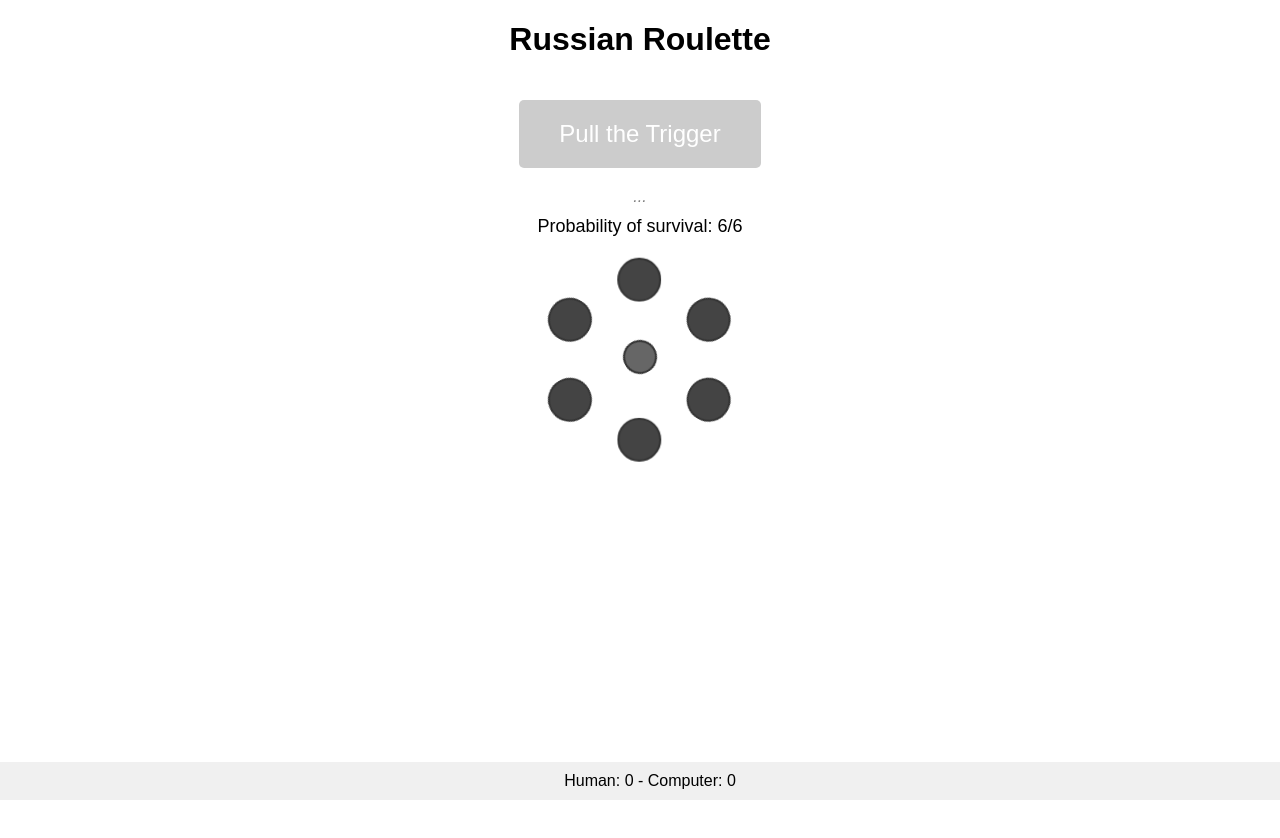
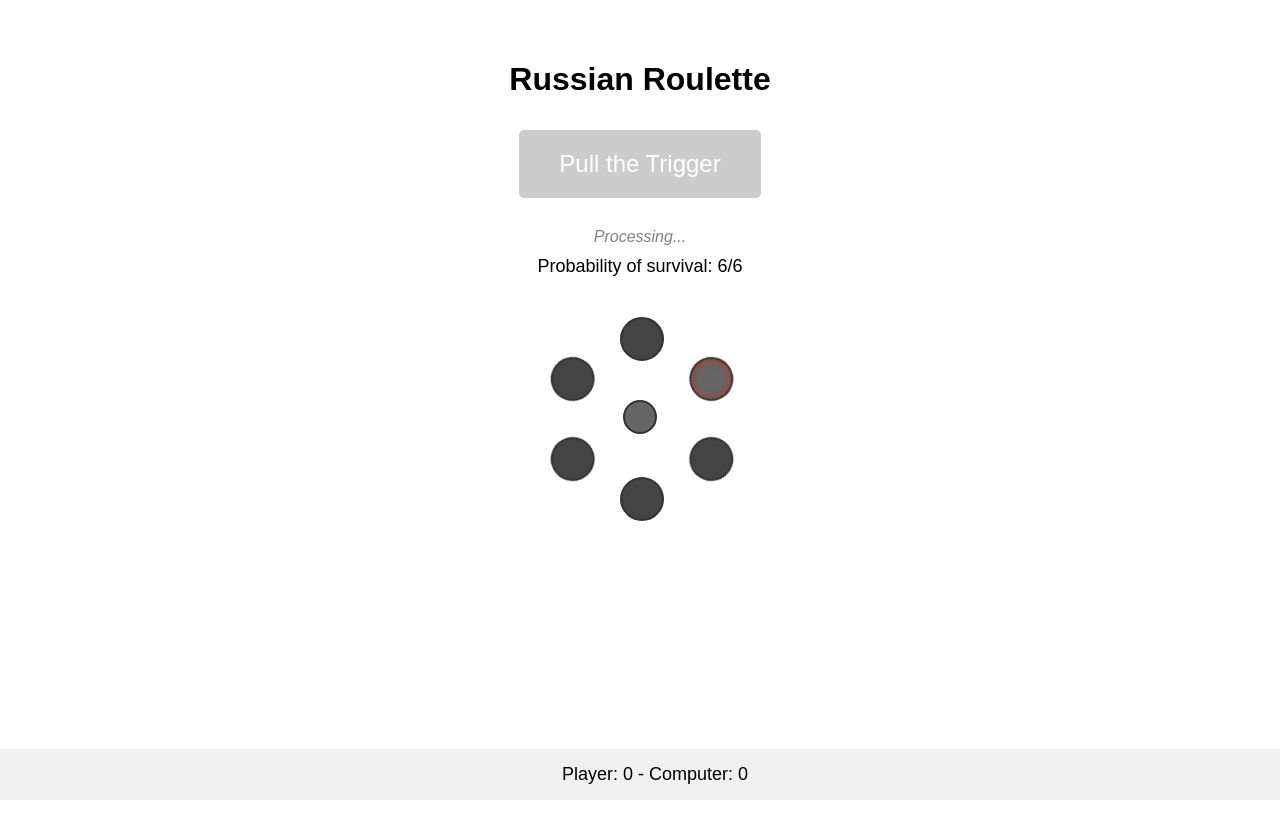
Before and after one commit to evancogan/Roulette, a plain HTML site: page index.html in a window 1280 px wide. Both pictures are taken after a click on the button "Pull the Trigger". Before the commit the page ends 800 px from the top, so only its background shows below. Drawn offline with Linux system fonts and the light colour scheme.

Commit message:
refactored the whole thing with the help of Claude 3.5, todo: fix bullet indicator and polish spinning chamber element

```diff
--- a/index.html
+++ b/index.html
@@ -3,80 +3,106 @@
 <head>
     <meta charset="UTF-8">
     <meta name="viewport" content="width=device-width, initial-scale=1.0">
-    <title>Russian Roulette</title>
+    <title>Russian Roulette Game</title>
     <style>
+        :root {
+            --primary-color: #4CAF50;
+            --secondary-color: #008CBA;
+            --danger-color: #ffcccb;
+            --success-color: #90ee90;
+            --disabled-color: #cccccc;
+            --chamber-color: #444;
+            --pin-color: #666;
+        }
+
         body {
-            font-family: sans-serif;
+            font-family: 'Arial', sans-serif;
             text-align: center;
+            margin: 0;
+            padding: 20px;
+            min-height: 100vh;
             transition: background-color 0.5s ease;
         }
-        button {
+
+        .container {
+            max-width: 800px;
+            margin: 0 auto;
+            padding: 20px;
+        }
+
+        .button {
             padding: 20px 40px;
             font-size: 24px;
-            margin-top: 20px;
-            background-color: #4CAF50;
+            margin: 10px;
+            background-color: var(--primary-color);
             border: none;
             color: white;
-            text-align: center;
-            text-decoration: none;
-            display: inline-block;
+            border-radius: 5px;
             cursor: pointer;
-            border-radius: 5px;
             transition: background-color 0.3s ease;
         }
-        button:disabled {
-            background-color: #cccccc;
-            cursor: default;
+
+        .button:disabled {
+            background-color: var(--disabled-color);
+            cursor: not-allowed;
         }
-        #result {
-            font-size: 20px;
-            margin-top: 20px;
+
+        .button--reset {
+            background-color: var(--secondary-color);
         }
-        #waiting {
-            display: none;
+
+        .game-info {
+            margin: 20px 0;
+        }
+
+        .result {
+            font-size: 24px;
+            margin: 20px 0;
+            font-weight: bold;
+        }
+
+        .waiting {
             font-style: italic;
             color: gray;
+            display: none;
         }
-        #odds {
+
+        .odds {
             font-size: 18px;
-            margin-top: 10px;
+            margin: 10px 0;
         }
-        footer {
+
+        .score-board {
             position: fixed;
             left: 0;
             bottom: 0;
             width: 100%;
             background-color: #f0f0f0;
-            text-align: center;
-            padding: 10px;
-            font-size: 16px;
+            padding: 15px;
+            font-size: 18px;
         }
-        .green-bg {
-            background-color: #90ee90;
-        }
-        .red-bg {
-            background-color: #ffcccb;
-        }
-        .revolver-wrapper {
+
+        /* Revolver Styles */
+        .revolver {
             perspective: 1000px;
-            margin: 20px auto;
+            margin: 40px auto;
             width: 200px;
             height: 200px;
         }
 
-        .revolver-chamber {
-            width: 200px;
-            height: 200px;
+        .revolver__cylinder {
+            width: 100%;
+            height: 100%;
             position: relative;
             transform-style: preserve-3d;
-            animation: none;
+            transition: transform 0.3s ease;
         }
 
         .chamber {
             position: absolute;
             width: 40px;
             height: 40px;
-            background: #444;
+            background: var(--chamber-color);
             border-radius: 50%;
             border: 2px solid #333;
             left: 50%;
@@ -84,19 +110,18 @@
             margin: -20px 0 0 -20px;
         }
 
-        /* Chamber positions with chamber1 at 12 o'clock */
-        .chamber1 { transform: rotate(0deg) translateY(-80px); }
-        .chamber2 { transform: rotate(60deg) translateY(-80px); }
-        .chamber3 { transform: rotate(120deg) translateY(-80px); }
-        .chamber4 { transform: rotate(180deg) translateY(-80px); }
-        .chamber5 { transform: rotate(240deg) translateY(-80px); }
-        .chamber6 { transform: rotate(300deg) translateY(-80px); }
+        .chamber--1 { transform: rotate(0deg) translateY(-80px); }
+        .chamber--2 { transform: rotate(60deg) translateY(-80px); }
+        .chamber--3 { transform: rotate(120deg) translateY(-80px); }
+        .chamber--4 { transform: rotate(180deg) translateY(-80px); }
+        .chamber--5 { transform: rotate(240deg) translateY(-80px); }
+        .chamber--6 { transform: rotate(300deg) translateY(-80px); }
 
         .center-pin {
             position: absolute;
             width: 30px;
             height: 30px;
-            background: #666;
+            background: var(--pin-color);
             border-radius: 50%;
             top: 50%;
             left: 50%;
@@ -105,236 +130,261 @@
             z-index: 1;
         }
 
-        @keyframes spin {
-            0% { transform: rotate(0deg); }
-            100% { transform: rotate(3600deg); }
-        }
-
-        .spinning {
-            animation: spin 2s cubic-bezier(0.1, 0.7, 0.5, 1);
-        }
-
         .chamber.active {
-            background: #666;
+            background: var(--pin-color);
             box-shadow: inset 0 0 10px rgba(255, 0, 0, 0.5);
         }
 
         .chamber.empty {
             background: #333;
         }
-        @keyframes dimLight {
-            0% { filter: brightness(1); }
-            50% { filter: brightness(0.7); }
-            100% { filter: brightness(1); }
 
+        .spinning {
+            animation: spin 0.3s cubic-bezier(0.4, 0.0, 0.2, 1);
         }
+
+        @keyframes spin {
+            from { transform: rotate(0deg); }
+            to { transform: rotate(60deg); }
+        }
+
+        .bg-success { background-color: var(--success-color); }
+        .bg-danger { background-color: var(--danger-color); }
     </style>
 </head>
 <body>
-    <h1>Russian Roulette</h1>
-    <button id="spinButton" onclick="spin()">Pull the Trigger</button>
-    <button id="resetButton" onclick="resetGame()" style="display: none; background-color: #008CBA;">Reset Table</button>
-    <div id="result"></div>
-    <div id="waiting">...</div>
-    <div id="odds">Probability of survival: 100.00%</div>
-    <div class="revolver-wrapper">
-        <div class="revolver-chamber">
-            <div class="chamber chamber1"></div>
-            <div class="chamber chamber2"></div>
-            <div class="chamber chamber3"></div>
-            <div class="chamber chamber4"></div>
-            <div class="chamber chamber5"></div>
-            <div class="chamber chamber6"></div>
-            <div class="center-pin"></div>
+    <div class="container">
+        <h1>Russian Roulette</h1>
+        <div class="game-controls">
+            <button id="spinButton" class="button">Pull the Trigger</button>
+            <button id="resetButton" class="button button--reset" style="display: none;">Reset Game</button>
+        </div>
+
+        <div id="result" class="result"></div>
+        <div id="waiting" class="waiting">Processing...</div>
+        <div id="odds" class="odds">Probability of survival: 100%</div>
+
+        <div class="revolver">
+            <div class="revolver__cylinder">
+                <div class="chamber chamber--1"></div>
+                <div class="chamber chamber--2"></div>
+                <div class="chamber chamber--3"></div>
+                <div class="chamber chamber--4"></div>
+                <div class="chamber chamber--5"></div>
+                <div class="chamber chamber--6"></div>
+                <div class="center-pin"></div>
+            </div>
+        </div>
+
+        <div class="score-board">
+            Player: <span id="humanScore">0</span> - Computer: <span id="computerScore">0</span>
         </div>
     </div>
-    <footer>Human: <span id="humanScore">0</span> - Computer: <span id="computerScore">0</span></footer>
 
     <script>
-        let spinButton = document.getElementById('spinButton');
-        let resetButton = document.getElementById('resetButton');
-        let resultDiv = document.getElementById('result');
-        let waitingDiv = document.getElementById('waiting');
-        let oddsDiv = document.getElementById('odds');
-        let humanScoreSpan = document.getElementById('humanScore');
-        let computerScoreSpan = document.getElementById('computerScore');
-        let body = document.body;
-        let humanScore = 0;
-        let computerScore = 0;
-
-        let spinSound = new Audio('spin.mp3');
-        let gunshotSound = new Audio('gunshot.mp3');
-        let takeSound = new Audio('take.mp3');
-        let heartbeatSound = new Audio('heartbeat.mp3');
-        let clickSound = new Audio('click.mp3');
-
-        let safeMessages = [
-            "Phew...",
-            "Safe, for now...",
-            "A close call!",
-            "One more, and it would have...",
-            "Lucky you!",
-            "Still breathing.",
-            "Luckiest person alive.",
-            "You're dancing with death."
-        ];
-        let spinSoundPlayed = false; // Flag to check if spin sound has been played
-        let currentRotation = 0;
-
-        function updateOddsText(text) {
-            oddsDiv.textContent = text;
-        }
-
-        function updateOdds() {
-            let remainingChambers = 6 - chamber; // Six bullets
-            let probabilityFraction = `${remainingChambers}/6`;
-            updateOddsText(`Probability of survival: ${probabilityFraction}`);
-        }
-
-        function spin() {
-            if (gameOver) return;
-
-            const revolverChamber = document.querySelector('.revolver-chamber');
-            spinButton.disabled = true;
-            waitingDiv.style.display = "block";
-            resultDiv.textContent = "";
-            body.classList.remove("green-bg", "red-bg");
-
-            if (!spinSoundPlayed) {
-                // Calculate initial rotation to align bullet with firing position
-                currentRotation = ((6 - bulletChamber) * 60) % 360;
-                revolverChamber.style.transform = `rotate(${currentRotation}deg)`;
-                revolverChamber.classList.remove('spinning');
-                void revolverChamber.offsetWidth;
-                revolverChamber.classList.add('spinning');
-                spinSound.play();
-                spinSoundPlayed = true;
-
-                // Clear all visual indicators after spin starts
-                setTimeout(() => {
-                    document.querySelectorAll('.chamber').forEach(ch => {
-                        ch.classList.remove('active', 'empty');
-                    });
-                }, 100); // Short delay to ensure spin animation has started
-            } else {
-                // Rotate one chamber clockwise
-                currentRotation = (currentRotation + 60) % 360;
-                revolverChamber.style.transform = `rotate(${currentRotation}deg)`;
+        class RouletteGame {
+            constructor() {
+                this.initializeElements();
+                this.initializeAudio();
+                this.initializeGameState();
+                this.setupEventListeners();
+                this.resetGame();
             }
 
-            heartbeatSound.play();
+            initializeElements() {
+                this.elements = {
+                    spinButton: document.getElementById('spinButton'),
+                    resetButton: document.getElementById('resetButton'),
+                    result: document.getElementById('result'),
+                    waiting: document.getElementById('waiting'),
+                    odds: document.getElementById('odds'),
+                    humanScore: document.getElementById('humanScore'),
+                    computerScore: document.getElementById('computerScore'),
+                    revolver: document.querySelector('.revolver__cylinder')
+                };
+            }
 
-            setTimeout(() => {
-                chamber++;
-                updateChamberVisuals();
-                updateOdds();
+            initializeAudio() {
+                this.sounds = {
+                    spin: new Audio('spin.mp3'),
+                    gunshot: new Audio('gunshot.mp3'),
+                    take: new Audio('take.mp3'),
+                    heartbeat: new Audio('heartbeat.mp3'),
+                    click: new Audio('click.mp3')
+                };
+            }
 
-                if (chamber === bulletChamber) {
-                    resultDiv.textContent = "BANG! You lose!";
-                    gunshotSound.play();
-                    body.classList.add("red-bg");
-                    computerScore++;
-                    computerScoreSpan.textContent = computerScore;
-                    gameOver = true;
-                    spinButton.style.display = "none";
-                    resetButton.style.display = "inline-block";
+            initializeGameState() {
+                this.state = {
+                    chamber: 0,
+                    bulletChamber: 1,
+                    gameOver: false,
+                    currentRotation: 0,
+                    spinSoundPlayed: false,
+                    scores: {
+                        human: 0,
+                        computer: 0
+                    }
+                };
+
+                this.messages = [
+                    "Lucky escape!",
+                    "Still breathing...",
+                    "Close call!",
+                    "You survive... for now",
+                    "The chamber was empty",
+                    "Living on the edge"
+                ];
+            }
+
+            setupEventListeners() {
+                this.elements.spinButton.addEventListener('click', () => this.spin());
+                this.elements.resetButton.addEventListener('click', () => this.resetGame());
+            }
+
+            updateOdds() {
+                const remainingChambers = 6 - this.state.chamber;
+                this.elements.odds.textContent =
+                    `Probability of survival: ${remainingChambers}/6`;
+            }
+
+            async spin() {
+                if (this.state.gameOver) return;
+
+                this.elements.spinButton.disabled = true;
+                this.elements.waiting.style.display = "block";
+                this.elements.result.textContent = "";
+                document.body.classList.remove("bg-success", "bg-danger");
+
+                await this.animateSpinAndWait();
+                this.state.chamber++;
+                this.updateChamberVisuals();
+                this.updateOdds();
+
+                if (this.state.chamber === this.state.bulletChamber) {
+                    this.handleLoss();
                 } else {
-                    clickSound.play(); // Play click sound
-                    let randomIndex = Math.floor(Math.random() * safeMessages.length);
-                    resultDiv.textContent = safeMessages[randomIndex];
-                    body.classList.add("green-bg");
-                    spinButton.textContent = "Wait..."; // Change button text to "Wait..."
-                    setTimeout(computerTurn, 3000); // Delay before computer's turn
+                    this.handleSurvival();
                 }
-                waitingDiv.style.display = "none";
-            }, 4000);
-        }
+            }
 
-        function computerTurn() {
-            if (gameOver) return;
+            async animateSpinAndWait() {
+                this.elements.revolver.classList.remove('spinning');
+                void this.elements.revolver.offsetWidth;
+                this.elements.revolver.classList.add('spinning');
 
-            takeSound.play(); // Play take sound
-            spinButton.disabled = true;
-            spinButton.textContent = "Wait..."; // Change button text to "Wait..."
-            waitingDiv.style.display = "block";
-            resultDiv.textContent = "Computer's turn...";
-            body.classList.remove("green-bg", "red-bg");
-            updateOdds();
+                if (!this.state.spinSoundPlayed) {
+                    this.sounds.spin.play();
+                    this.state.spinSoundPlayed = true;
+                }
 
-            setTimeout(() => {
-                chamber++;
-                updateChamberVisuals();
-                updateOdds();
+                this.sounds.heartbeat.play();
 
-                if (chamber === bulletChamber) {
-                    resultDiv.textContent = "BANG! Computer loses!";
-                    gunshotSound.play();
-                    body.classList.add("red-bg");
-                    humanScore++;
-                    humanScoreSpan.textContent = humanScore;
-                    gameOver = true;
-                    spinButton.style.display = "none";
-                    resetButton.style.display = "inline-block";
+                return new Promise(resolve => setTimeout(resolve, 4000));
+            }
+
+            handleLoss() {
+                this.elements.result.textContent = "BANG! Game Over!";
+                this.sounds.gunshot.play();
+                document.body.classList.add("bg-danger");
+                this.state.scores.computer++;
+                this.elements.computerScore.textContent = this.state.scores.computer;
+                this.endGame();
+            }
+
+            handleSurvival() {
+                this.sounds.click.play();
+                this.elements.result.textContent =
+                    this.messages[Math.floor(Math.random() * this.messages.length)];
+                document.body.classList.add("bg-success");
+                this.elements.spinButton.textContent = "Wait...";
+                setTimeout(() => this.computerTurn(), 3000);
+            }
+
+            async computerTurn() {
+                if (this.state.gameOver) return;
+
+                this.sounds.take.play();
+                this.elements.spinButton.disabled = true;
+                this.elements.spinButton.textContent = "Wait...";
+                this.elements.waiting.style.display = "block";
+                this.elements.result.textContent = "Computer's turn...";
+                document.body.classList.remove("bg-success", "bg-danger");
+
+                await this.animateSpinAndWait();
+                this.state.chamber++;
+                this.updateChamberVisuals();
+                this.updateOdds();
+
+                if (this.state.chamber === this.state.bulletChamber) {
+                    this.handleComputerLoss();
                 } else {
-                    clickSound.play(); // Play click sound
-                    let randomIndex = Math.floor(Math.random() * safeMessages.length);
-                    resultDiv.textContent = safeMessages[randomIndex];
-                    body.classList.add("green-bg");
-                    spinButton.textContent = "Pull the Trigger"; // Change button text back to "Pull the Trigger"
-                    spinButton.disabled = false; // Re-enable the button after the computer's turn
+                    this.handleComputerSurvival();
                 }
-                waitingDiv.style.display = "none";
-            }, 4000);
-        }
+            }
 
-        function updateChamberVisuals() {
-            const chambers = document.querySelectorAll('.chamber');
-            chambers.forEach((ch, index) => {
-                ch.classList.remove('active', 'empty');
-                if (index + 1 === chamber) {
-                    ch.classList.add('active');
-                }
-                else if (index + 1 < chamber) {
-                    ch.classList.add('empty');
-                }
-            });
-        }
+            handleComputerLoss() {
+                this.elements.result.textContent = "BANG! Computer loses!";
+                this.sounds.gunshot.play();
+                document.body.classList.add("bg-danger");
+                this.state.scores.human++;
+                this.elements.humanScore.textContent = this.state.scores.human;
+                this.endGame();
+            }
 
-        function resetGame() {
-            chamber = 0;
-            bulletChamber = Math.floor(Math.random() * 6) + 1;
-            gameOver = false;
-            resultDiv.textContent = "";
-            body.classList.remove("green-bg", "red-bg");
-            spinButton.style.display = "inline-block";
-            resetButton.style.display = "none";
-            spinSoundPlayed = false;
-            spinButton.disabled = false;
-            spinButton.textContent = "Pull the Trigger";
+            handleComputerSurvival() {
+                this.sounds.click.play();
+                this.elements.result.textContent =
+                    this.messages[Math.floor(Math.random() * this.messages.length)];
+                document.body.classList.add("bg-success");
+                this.elements.spinButton.textContent = "Pull the Trigger";
+                this.elements.spinButton.disabled = false;
+            }
 
-            const revolverChamber = document.querySelector('.revolver-chamber');
-            // Calculate initial rotation based on new bulletChamber
-            currentRotation = ((6 - bulletChamber) * 60) % 360;
-            revolverChamber.style.transform = `rotate(${currentRotation}deg)`;
-            revolverChamber.classList.remove('spinning');
+            updateChamberVisuals() {
+                document.querySelectorAll('.chamber').forEach((chamber, index) => {
+                    chamber.classList.remove('active', 'empty');
+                    if (index + 1 === this.state.chamber) {
+                        chamber.classList.add('active');
+                    } else if (index + 1 < this.state.chamber) {
+                        chamber.classList.add('empty');
+                    }
+                });
+            }
 
-            // Clear all chamber indicators first
-            document.querySelectorAll('.chamber').forEach(ch => {
-                ch.classList.remove('active', 'empty');
-            });
+            endGame() {
+                this.state.gameOver = true;
+                this.elements.spinButton.style.display = "none";
+                this.elements.resetButton.style.display = "inline-block";
+            }
 
-            // Show the initial bullet chamber
-            document.querySelector(`.chamber${bulletChamber}`).classList.add('active');
+            resetGame() {
+                this.state.chamber = 0;
+                this.state.bulletChamber = Math.floor(Math.random() * 6) + 1;
+                this.state.gameOver = false;
+                this.state.spinSoundPlayed = false;
 
-            updateOdds();
+                this.elements.result.textContent = "";
+                document.body.classList.remove("bg-success", "bg-danger");
+                this.elements.spinButton.style.display = "inline-block";
+                this.elements.resetButton.style.display = "none";
+                this.elements.spinButton.disabled = false;
+                this.elements.spinButton.textContent = "Pull the Trigger";
+
+                this.elements.revolver.classList.remove('spinning');
+                document.querySelectorAll('.chamber').forEach(chamber => {
+                    chamber.classList.remove('active', 'empty');
+                });
+
+                document.querySelector(`.chamber--${this.state.bulletChamber}`)
+                    .classList.add('active');
+
+                this.updateOdds();
+            }
         }
 
         // Initialize the game
-        let chamber = 0;
-        let bulletChamber;
-        let gameOver = false;
-
-        resetGame(); // Call resetGame initially
+        const game = new RouletteGame();
     </script>
 </body>
 </html>
```
